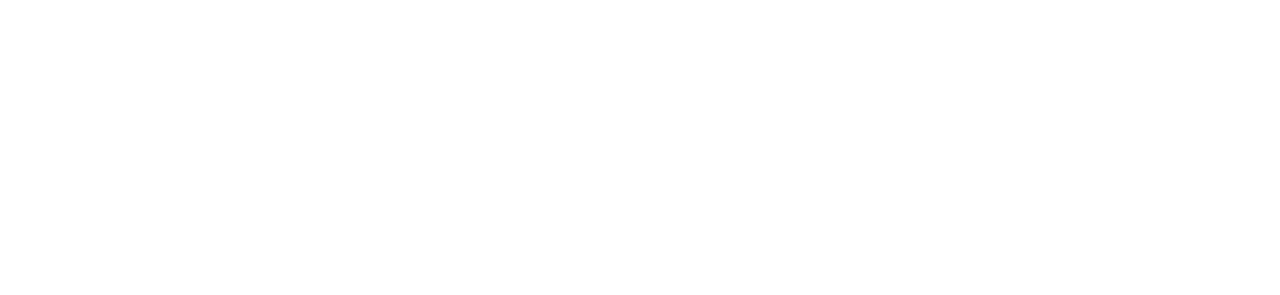
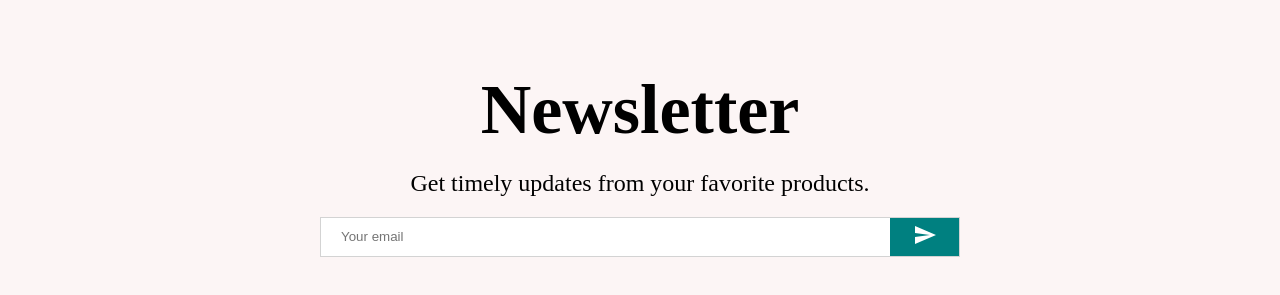
Before and after one commit to ahmedshahd/Store, a React (Create React App) app: page / in a window 1280 px wide. Shown: the part 2333-2628 px from the top of the page. Before the commit the page ends 2256 px from the top, so only its background shows below. Built offline with nearby package versions, Linux system fonts and the light colour scheme.

Commit message:
Adding Newsletter component

```diff
--- /dev/null
+++ b/src/components/Newsletter.jsx
@@ -0,0 +1,60 @@
+import { Send } from '@material-ui/icons'
+import styled from 'styled-components'
+
+const Container = styled.div`
+    height: 60vh;
+    background-color: #fcf5f5;
+    display: flex;
+    align-items: center;
+    justify-content: center;
+    flex-direction: column;
+`
+const Title = styled.h1`
+    font-size: 70px;
+    margin-bottom: 20px;
+`
+
+const Desc = styled.div`
+    font-size: 24px;
+    font-weight: 300;
+    margin-bottom: 20px;
+`
+
+const InputContainer = styled.div`
+    width: 50%;
+    height: 40px;
+    background-color: white;
+    display: flex;
+    justify-content: space-between;
+    border: 1px solid lightgray;
+`
+
+const Input = styled.input`
+    border: none;
+    flex: 8;
+    padding-left: 20px;
+`
+
+const Button = styled.button`
+    flex: 1;
+    border: none;
+    background-color: teal;
+    color: white;
+`
+
+const Newsletter = () => {
+    return (
+        <Container>
+            <Title>Newsletter</Title>
+            <Desc>Get timely updates from your favorite products.</Desc>
+            <InputContainer>
+                <Input placeholder="Your email" />
+                <Button>
+                    <Send />
+                </Button>
+            </InputContainer>
+        </Container>
+    )
+}
+
+export default Newsletter
--- a/src/pages/Home.jsx
+++ b/src/pages/Home.jsx
@@ -1,6 +1,7 @@
 import Announcement from '../components/Anouncement'
 import Categories from '../components/Catagories'
 import NavBar from '../components/NavBar'
+import Newsletter from '../components/Newsletter'
 import Products from '../components/Products'
 import Slider from '../components/Slider'
 
@@ -12,6 +13,7 @@
             <Slider />
             <Categories />
             <Products />
+            <Newsletter />
         </div>
     )
 }
```
